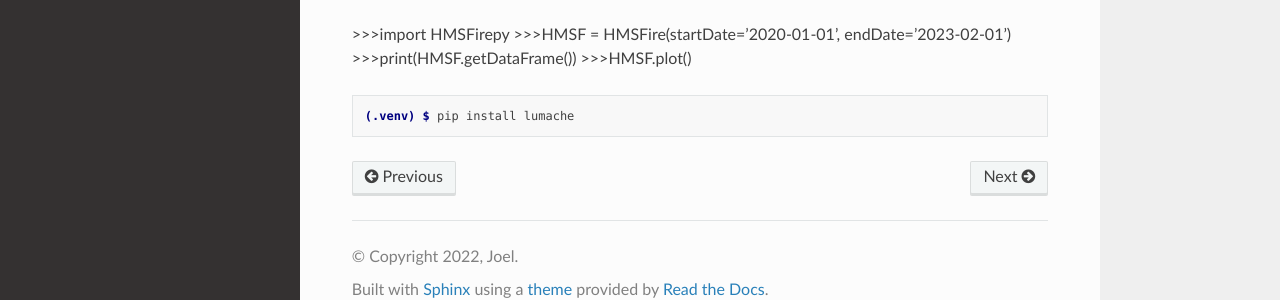
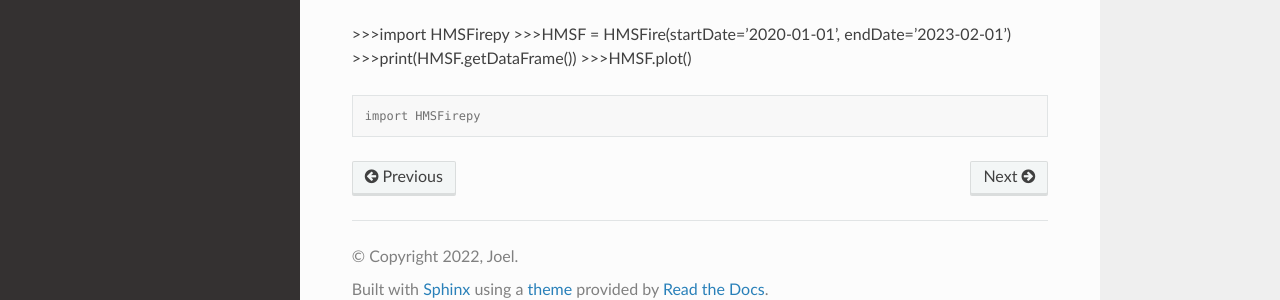
Before and after one commit to joelchaconcastillo/OSPO_HMS_Fire, a Sphinx documentation site: the page built from docs/source/usage.rst, in a window 1280 px wide. Shown: the part 461-761 px from the top of the page. Built offline with Sphinx 7.4.7 and the Read the Docs theme 2.0.0, drawn with Linux system fonts in a browser that asks for light colours.

Commit message:
Update usage.rst

```diff
--- a/docs/source/usage.rst
+++ b/docs/source/usage.rst
@@ -27,4 +27,4 @@ For example:
 
 .. code-block:: console
 
-   (.venv) $ pip install lumache
+   import HMSFirepy
```
